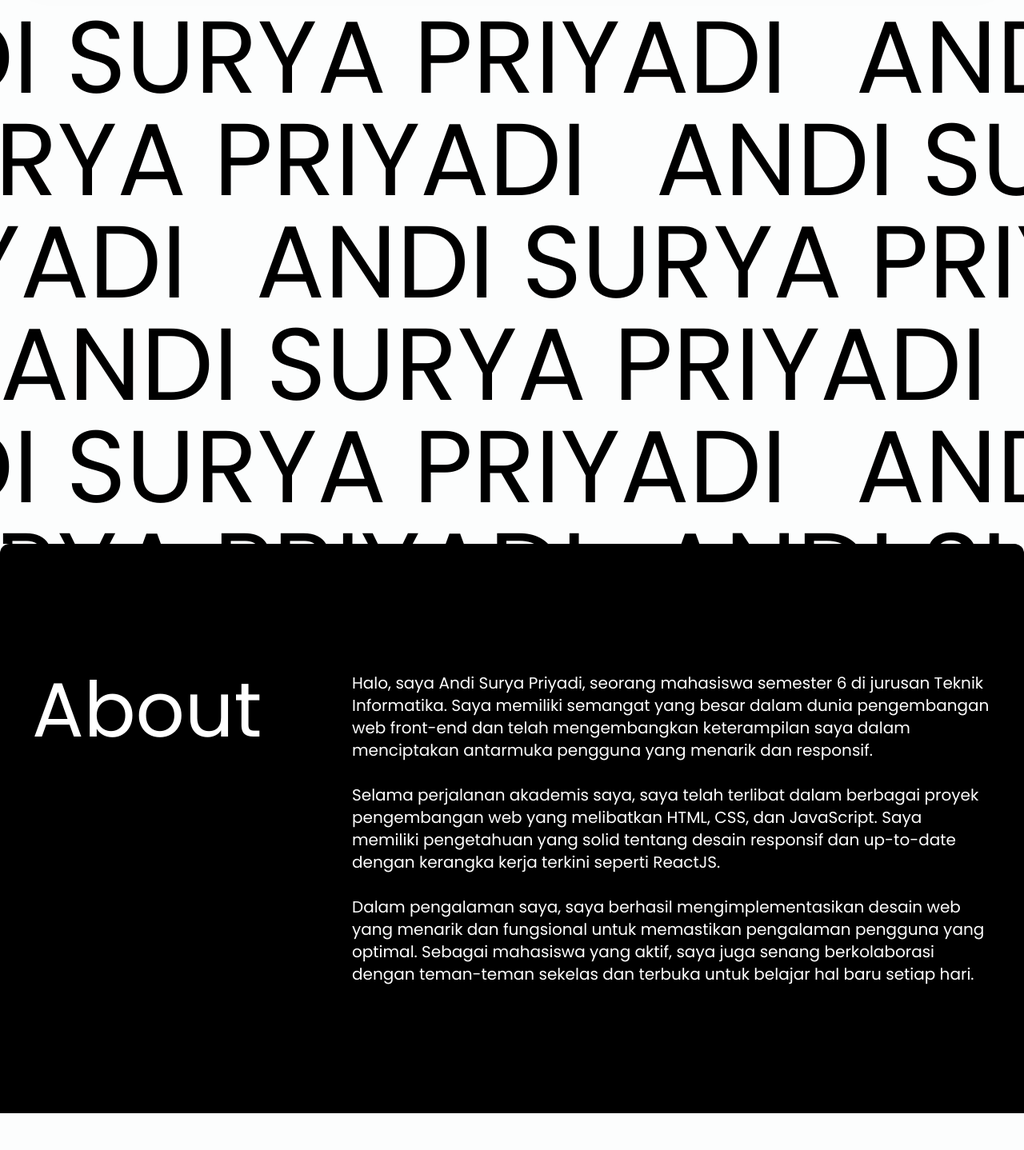
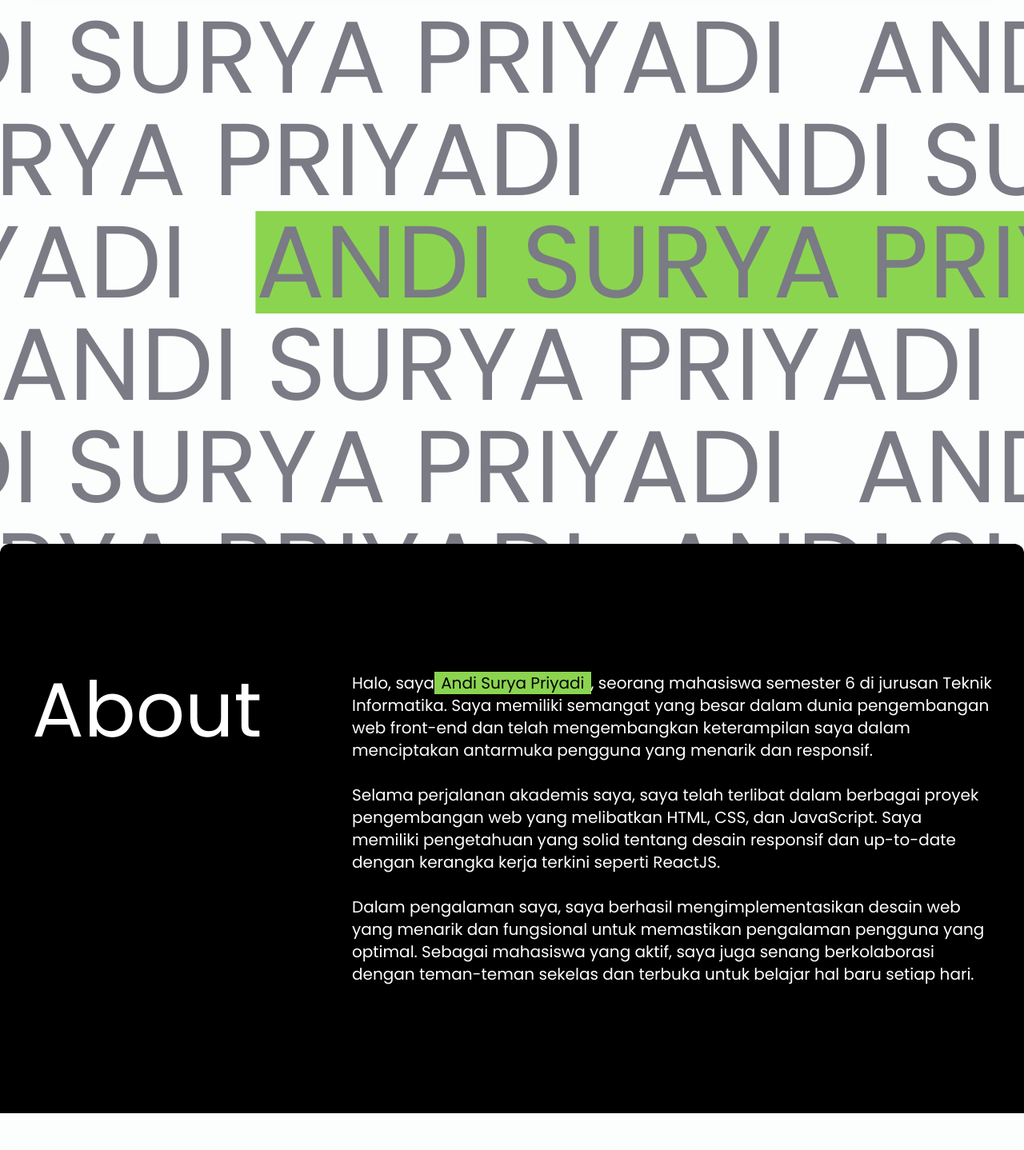
Before and after one commit to Andisurya01/PortovolioV2, a React (Vite) app: page / in a window 1280 px wide. Shown: the part 120-1558 px from the top of the page at 80% size. Built offline with nearby package versions, Linux system fonts and the light colour scheme.

Commit message:
add animation + some picture

```diff
--- a/src/components/about/about.jsx
+++ b/src/components/about/about.jsx
@@ -1,12 +1,62 @@
+import { motion } from "framer-motion"
 const About = () => {
+    const about = ["A", "b", "o", "u", 't']
+    const text = {
+        init: {
+            opacity: 0,
+            y: 100
+        },
+        atLook: {
+            opacity: 1,
+            y: 0,
+        },
+        transition: {
+            delay: 0.05,
+            duration: 1.5
+        }
+    }
     return (
-        <section className="mx-auto overflow-hidden">
+        <section className="mx-auto">
             <div className="text-white bg-black rounded-t-xl grid grid-cols-6 px-10 py-40">
-                <h1 className="col-span-2 text-8xl font-medium">About</h1>
+                <div className="col-span-2">
+                    {about.map((name, index) => {
+                        return (
+                            <motion.span
+                                variants={text}
+                                initial="init"
+                                whileInView={{
+                                    opacity: 1,
+                                    y: 0,
+                                }}
+                                transition={{
+                                    delay: 0.05 * index,
+                                    duration: 1.5
+                                }}
+                                className="text-8xl"
+                                key={index}
+                            >{name}</motion.span>
+                        )
+                    })}
+                </div>
                 <div className="col-span-4 text-xl">
-                    <p>Halo, saya Andi Surya Priyadi, seorang mahasiswa semester 6 di jurusan Teknik Informatika. Saya memiliki semangat yang besar dalam dunia pengembangan web front-end dan telah mengembangkan keterampilan saya dalam menciptakan antarmuka pengguna yang menarik dan responsif.</p>
-                    <p><br/>Selama perjalanan akademis saya, saya telah terlibat dalam berbagai proyek pengembangan web yang melibatkan HTML, CSS, dan JavaScript. Saya memiliki pengetahuan yang solid tentang desain responsif dan up-to-date dengan kerangka kerja terkini seperti ReactJS.</p>
-                    <p><br/>Dalam pengalaman saya, saya berhasil mengimplementasikan desain web yang menarik dan fungsional untuk memastikan pengalaman pengguna yang optimal. Sebagai mahasiswa yang aktif, saya juga senang berkolaborasi dengan teman-teman sekelas dan terbuka untuk belajar hal baru setiap hari.</p>
+                    <motion.p
+                        variants={text}
+                        initial="init"
+                        whileInView="atLook"
+                        transition="transition">
+                        Halo, saya<span className="bg-eva01 px-2 text-black">Andi Surya Priyadi</span>, seorang mahasiswa semester 6 di jurusan Teknik Informatika. Saya memiliki semangat yang besar dalam dunia pengembangan web front-end dan telah mengembangkan keterampilan saya dalam menciptakan antarmuka pengguna yang menarik dan responsif.</motion.p>
+                    <motion.p
+                        variants={text}
+                        initial="init"
+                        whileInView="atLook"
+                        transition="transition">
+                        <br />Selama perjalanan akademis saya, saya telah terlibat dalam berbagai proyek pengembangan web yang melibatkan HTML, CSS, dan JavaScript. Saya memiliki pengetahuan yang solid tentang desain responsif dan up-to-date dengan kerangka kerja terkini seperti ReactJS.</motion.p>
+                    <motion.p
+                        variants={text}
+                        initial="init"
+                        whileInView="atLook"
+                        transition="transition">
+                        <br />Dalam pengalaman saya, saya berhasil mengimplementasikan desain web yang menarik dan fungsional untuk memastikan pengalaman pengguna yang optimal. Sebagai mahasiswa yang aktif, saya juga senang berkolaborasi dengan teman-teman sekelas dan terbuka untuk belajar hal baru setiap hari.</motion.p>
                     <div>
 
                     </div>
--- a/src/components/banner/banner.jsx
+++ b/src/components/banner/banner.jsx
@@ -7,6 +7,7 @@
                 className="rounded-l-xl  text-white overflow-hidden relative">
                 <motion.div
                     initial={{
+                        opacity: 0,
                         height: 0,
                         width: 0,
                         y : 0
@@ -17,6 +18,7 @@
                         ease : "easeInOut"
                     }}
                     whileInView={{
+                        opacity: 1,
                         height: 2000,
                         width: 3000
                     }}
--- a/src/components/footer/footer.jsx
+++ b/src/components/footer/footer.jsx
@@ -5,7 +5,7 @@
 
     const localTime = event.toLocaleTimeString('en-US', { timeZone: 'Asia/Jakarta' })
     return (
-        <section className="bg-Primary-Color">
+        <section className="bg-Primary-Color pb-24">
             <div className="">
                 <div className="text-center max-w-screen-xl mx-auto">
                     <motion.h1
--- a/src/components/gallery/gallery.jsx
+++ b/src/components/gallery/gallery.jsx
@@ -1,10 +1,15 @@
 const Galerry = () => {
+
     return(
         <section>
-            <h1 className="px-10 text-8xl font-medium py-10">Gallery?</h1>
+            <h1 className="px-10 text-8xl font-medium py-10">Gallery<span className="text-eva02">?</span></h1>
             <div className="grid grid-cols-3 px-10 gap-5">
-                <div className="w-full bg-black h-60 rounded-2xl col-span-2"></div>
-                <div className="w-full bg-black h-60 rounded-2xl "></div>
+                <div className="w-full h-60 bg-black rounded-2xl col-span-2 ">
+
+                </div>
+                <div className="w-full  h-60 rounded-2xl overflow-hidden flex justify-center">
+                <img src="gallery/gweh.jpg" width={200}/>
+                </div>
                 <div className="w-full bg-black h-60 rounded-2xl "></div>
                 <div className="w-full bg-black h-60 rounded-2xl "></div>
                 <div className="w-full bg-black h-60 rounded-2xl "></div>
--- a/src/components/hero/Hero.jsx
+++ b/src/components/hero/Hero.jsx
@@ -7,7 +7,7 @@
                 <H1Herro initial={0}/>
                 <H1Herro initial={-250} animate={-150}/>
                 <H1Herro initial={-500} animate={-400}/>
-                <H1Herro initial={-1000} animate={-900}/>
+                <H1Herro initial={-1000} animate={-900} bgColor={"#8bd450"}/>
                 <H1Herro initial={-0} animate={100}/>
                 <H1Herro initial={-250} animate={-150}/>
                 <H1Herro initial={-500} animate={-400}/>
--- a/src/components/hero/h1Herr0.jsx
+++ b/src/components/hero/h1Herr0.jsx
@@ -1,11 +1,21 @@
 /* eslint-disable react/prop-types */
 import { motion } from "framer-motion"
-const H1Herro = ({ initial, animate}) => {
-    console.log(initial);
+const H1Herro = ({ initial, animate , bgColor}) => {
     return (
         <motion.div
-            className="flex flex-row whitespace-nowrap gap-5">
-
+            initial={{
+                opacity : 0,
+                y : 100
+            }}
+            animate = {{
+                opacity : 1,
+                y : 0
+            }}
+            transition={{
+                delay : 0.03,
+                duration : 1.3
+            }}
+            className="flex flex-row whitespace-nowrap gap-5 text-Secondary-Color">
             <motion.h1
                 initial={{ x: initial }}
                 transition={{
@@ -25,6 +35,9 @@
                     ease: "linear",
                     repeat: Infinity,
                     repeatType: "reverse"
+                }}
+                style={{
+                    background : bgColor
                 }}
                 className="text-9xl inline">
                 ANDI SURYA PRIYADI
--- a/src/components/navBar/navBar.jsx
+++ b/src/components/navBar/navBar.jsx
@@ -1,4 +1,4 @@
-import { Link } from "react-router-dom"
+import { useNavigate } from "react-router-dom"
 
 const NavBar = () => {
     return (
@@ -6,10 +6,10 @@
             <div className="bg-white flex justify-between drop-shadow-xl rounded-lg">
                 <h1 className="font-normal text-black py-3 px-5">ANDI SURYA PRIYADI</h1>
                 <div className="py-3 px-4 font-normal text-black">
-                    <Link to={'/Hero'} className="px-2">home</Link>
-                    <Link to={''} className="px-2">About</Link>
-                    <Link to={''} className="px-2">Project</Link>
-                    <Link to={''} className="px-2">Gallery</Link>
+                    <button  className="px-2">home</button>
+                    <button  className="px-2">About</button>
+                    <button  className="px-2">Project</button>
+                    <button  className="px-2">Gallery</button>
                 </div>
             </div>
 
--- a/src/index.css
+++ b/src/index.css
@@ -11,3 +11,7 @@
 ::selection {
   background:#8bd450;
 }
+
+html {
+  scroll-behavior: auto;
+}
--- a/src/pages/mainPages.jsx
+++ b/src/pages/mainPages.jsx
@@ -8,7 +8,7 @@
 import Footer from "../components/footer/footer"
 import Banner from "../components/banner/banner"
 import Galerry from "../components/gallery/gallery"
-import { useEffect, useRef } from "react"
+import { useRef } from "react"
 import { AnimatePresence, useInView } from "framer-motion"
 import Lenis from '@studio-freight/lenis'
 
@@ -21,22 +21,22 @@
     }
 
     requestAnimationFrame(raf)
+
+
     const ref = useRef(null)
 
     const isInView = useInView(ref)
-    useEffect(() => {
-        console.log("is inviw?", isInView)
-    }, [isInView])
     return (
         <div>
-            <div className="">
-                <div
-                    ref={ref}>
+            <div className="relative"
+                ref={ref}>
+                <div>
                     <NavBar />
                 </div>
-                <Hero />
+                <Hero >
+                </Hero>
             </div>
-            <div className="overflow-hidden">
+            <div className="">
                 <About />
             </div>
             <HeaderProject />
@@ -47,7 +47,10 @@
                 <Project title={"Project 4 - Role : frontend developer"}></Project>
                 <Project title={"Project 5 - Role : frontend developer"}></Project>
             </div>
-            <Galerry />
+            <div
+            >
+                <Galerry />
+            </div>
             <TechStack />
             <Banner />
             <Footer />
--- a/tailwind.config.js
+++ b/tailwind.config.js
@@ -12,7 +12,10 @@
 
         'tersier-color-orange' : "#fab085",
         'tersier-color-red-heart' : "#702948",
-        'tersier-color-red-pucet' : "#9c5e6b"
+        'tersier-color-red-pucet' : "#9c5e6b",
+
+        'eva01' : "#8bd450",
+        'eva02' : "#67478A"
       },
       fontFamily : {
         'Poppins' : ["sans-serif"]
```
Also changed, not shown: src/components/navBar/buttomNavBar.jsx (+6 -6 lines), public/gallery/gweh.jpg (added).
